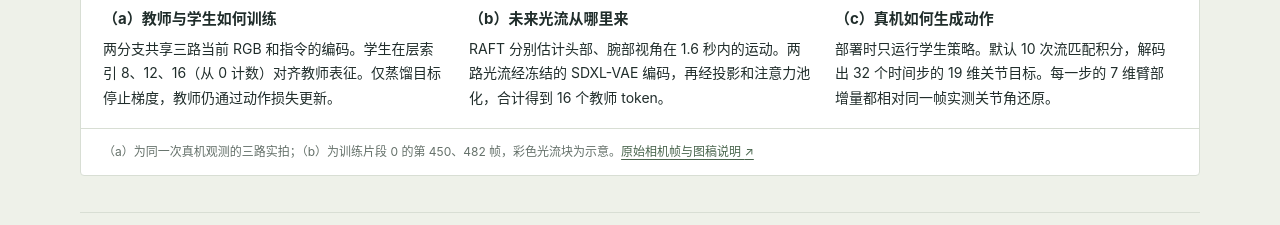
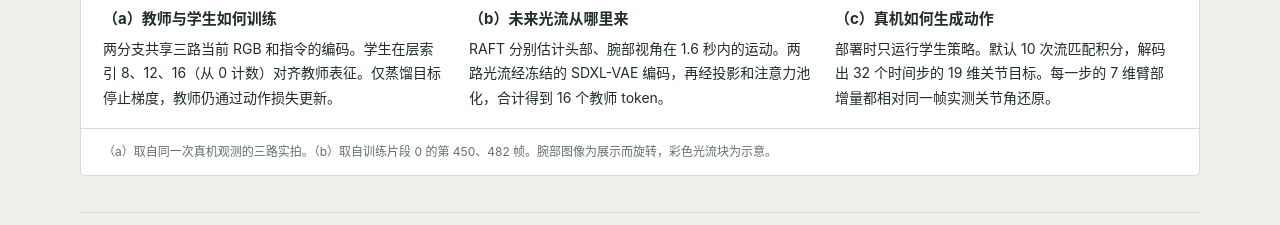
Before and after one commit to summer-lotso/summer-lotso.github.io, a plain HTML site: page index.html in a window 1280 px wide. Shown: the part 2540-2765 px from the top of the page. Drawn offline with Linux system fonts and the light colour scheme.

Commit message:
Keep figure provenance readable to public visitors

```diff
--- a/index.html
+++ b/index.html
@@ -89,7 +89,7 @@
                 <p>部署时只运行学生策略。默认 10 次流匹配积分，解码出 32 个时间步的 19 维关节目标。每一步的 7 维臂部增量都相对同一帧实测关节角还原。</p>
               </div>
             </div>
-            <p class="wam-method-source">（a）为同一次真机观测的三路实拍；（b）为训练片段 0 的第 450、482 帧，彩色光流块为示意。<a href="https://github.com/summer-lotso/xarm7-xhand1-pi0-wam/blob/67ff84e3c6c47f09a492e54d365534ea64ab90fa/docs/assets/pi0_latent_wam_real_views.md">原始相机帧与图稿说明 <span aria-hidden="true">↗</span></a></p>
+            <p class="wam-method-source">（a）取自同一次真机观测的三路实拍。（b）取自训练片段 0 的第 450、482 帧。腕部图像为展示而旋转，彩色光流块为示意。</p>
           </figcaption>
         </figure>
 
--- a/wam-evaluation.css
+++ b/wam-evaluation.css
@@ -36,7 +36,7 @@
   padding: 18px 22px;
 }
 .wam-method-heading h3 { font-size: clamp(18px, 2vw, 24px); line-height: 1.4; }
-.wam-method-heading a, .wam-method-source a { color: var(--olive); text-decoration: underline; text-underline-offset: 3px; }
+.wam-method-heading a { color: var(--olive); text-decoration: underline; text-underline-offset: 3px; }
 .wam-method-heading a { font-size: 13px; }
 .wam-method-overview { display: block; padding: 0 6px; cursor: zoom-in; }
 .wam-method-figure img { width: 100%; height: auto; }
@@ -50,7 +50,6 @@
 .wam-method-panels h4 { margin-bottom: 6px; font-size: 15px; line-height: 1.5; }
 .wam-method-panels p { font-size: 14px; line-height: 1.75; }
 .wam-method-source { border-top: 1px solid var(--line); padding: 12px 22px; font-size: 12px; color: var(--muted); }
-.wam-method-source a { display: inline-block; }
 @media (max-width: 800px) {
   .wam-method-heading { padding: 16px; border-bottom: 1px solid var(--line); }
   .wam-method-overview { display: none; }
```
